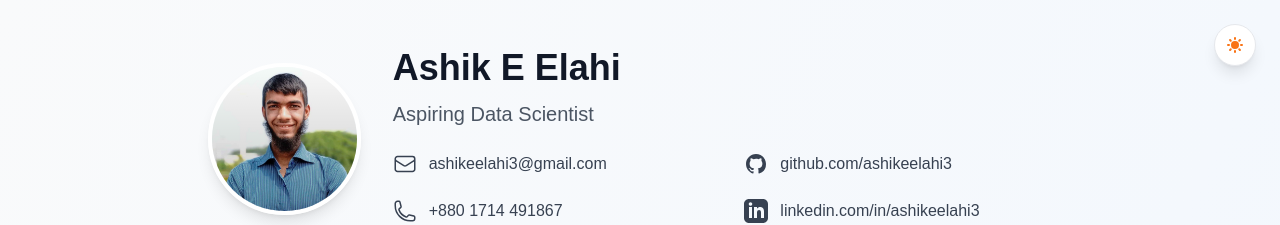
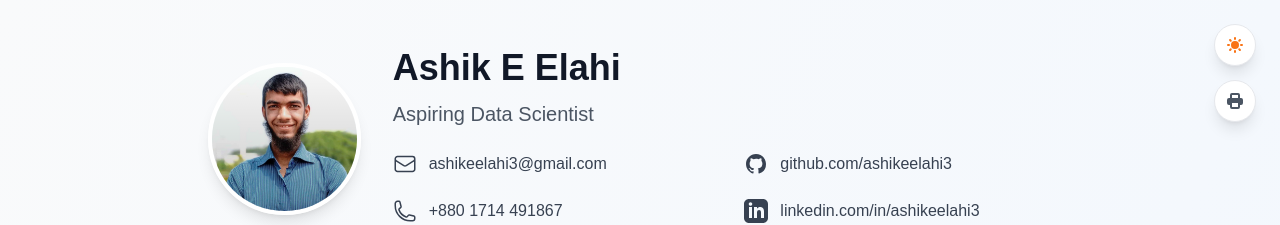
Before and after one commit to ashikeelahi3/next-portfolio, a Next.js app: page / in a window 1280 px wide. Shown: the top 225 px of the page. Built offline with nearby package versions, Linux system fonts and the light colour scheme.

Commit message:
Adding print button

```diff
--- a/src/app/layout.tsx
+++ b/src/app/layout.tsx
@@ -1,4 +1,5 @@
 // src/app/layout.tsx
+import PrintButton from '@/components/PrintButton';
 import './globals.css';
 import ThemeToggle from '@/components/ThemeToggle';
 
@@ -12,6 +13,7 @@ export default function RootLayout({
       <body className="bg-gray-50 dark:bg-gray-900 transition-colors duration-200">
         {children}
         <ThemeToggle />
+        <PrintButton />
       </body>
     </html>
   );
--- /dev/null
+++ b/src/components/PrintButton.tsx
@@ -0,0 +1,123 @@
+'use client';
+
+import { useState } from 'react';
+import { motion } from 'framer-motion';
+
+export default function PrintButton() {
+  const [showLabel, setShowLabel] = useState(false);
+
+  const handlePrint = () => {
+    // Apply print-friendly styles
+    const originalStyles = document.body.style.cssText;
+
+    // Create a style tag for print-specific CSS
+    const styleTag = document.createElement('style');
+    styleTag.id = 'print-styles';
+    styleTag.innerHTML = `
+      @media print {
+        /* Hide non-essential elements when printing */
+        header nav, footer, .fixed, button, form,
+        [role="navigation"], [role="search"],
+        iframe:not([title="resume"]),
+        .no-print {
+          display: none !important;
+        }
+
+        /* Print-specific layout adjustments */
+        body {
+          font-size: 12pt;
+          color: black !important;
+          background: white !important;
+        }
+
+        /* Ensure content is properly sized for paper */
+        .container, main, section {
+          width: 100% !important;
+          margin: 0 !important;
+          padding: 0 !important;
+        }
+
+        /* Improve text readability for print */
+        h1, h2, h3, h4, h5, h6 {
+          page-break-after: avoid;
+          page-break-inside: avoid;
+        }
+
+        p, blockquote, ul, ol, dl, table, figure {
+          page-break-inside: avoid;
+        }
+
+        /* Ensure good contrast for print */
+        * {
+          -webkit-print-color-adjust: exact !important;
+          color-adjust: exact !important;
+          print-color-adjust: exact !important;
+          color: black !important;
+          background: transparent !important;
+          box-shadow: none !important;
+        }
+
+        /* Remove background colors and adjust text */
+        .text-gray-600, .text-gray-700, .text-gray-800, .dark\\:text-gray-400,
+        .dark\\:text-gray-300, .dark\\:text-gray-200, .dark\\:text-gray-100 {
+          color: black !important;
+        }
+
+        /* Show URLs for links when printing */
+        a[href]:after {
+          content: " (" attr(href) ")";
+          font-size: 90%;
+          color: #333 !important;
+        }
+
+        /* Don't show URLs for internal, anchor or javascript links */
+        a[href^="#"]:after,
+        a[href^="javascript:"]:after,
+        a[href^="/"]:after {
+          content: "";
+        }
+      }
+    `;
+
+    // Add the style tag to the document head
+    document.head.appendChild(styleTag);
+
+    // Trigger print dialog
+    window.print();
+
+    // Clean up: Remove print styles and restore original styles
+    setTimeout(() => {
+      const printStyles = document.getElementById('print-styles');
+      if (printStyles) {
+        printStyles.remove();
+      }
+      document.body.style.cssText = originalStyles;
+    }, 100);
+  };
+
+  return (
+    <div className="fixed top-20 right-6 z-40 flex items-center"
+      onMouseEnter={() => setShowLabel(true)}
+      onMouseLeave={() => setShowLabel(false)}
+    >
+      {/* Label that appears on hover */}
+      <motion.div
+        initial={{ opacity: 0, x: 10 }}
+        animate={{ opacity: showLabel ? 1 : 0, x: showLabel ? 0 : 10 }}
+        className="mr-3 bg-white dark:bg-gray-800 text-gray-700 dark:text-gray-300 px-2 py-1 text-sm rounded-md shadow-md"
+      >
+        Print Resume
+      </motion.div>
+
+      <button
+        onClick={handlePrint}
+        className="p-2.5 rounded-full bg-white dark:bg-gray-800 shadow-lg hover:shadow-xl transition-all duration-200 border border-gray-200 dark:border-gray-700 flex items-center justify-center"
+        aria-label="Print resume as PDF"
+      >
+        <svg xmlns="http://www.w3.org/2000/svg" className="w-5 h-5 text-gray-600 dark:text-gray-300" viewBox="0 0 20 20" fill="currentColor">
+          <path fillRule="evenodd" d="M5 4v3H4a2 2 0 00-2 2v3a2 2 0 002 2h1v2a2 2 0 002 2h6a2 2 0 002-2v-2h1a2 2 0 002-2V9a2 2 0 00-2-2h-1V4a2 2 0 00-2-2H7a2 2 0 00-2 2zm8 0H7v3h6V4zm0 8H7v4h6v-4z" clipRule="evenodd" />
+        </svg>
+      </button>
+    </div>
+  );
+}
--- a/src/components/ThemeToggle.tsx
+++ b/src/components/ThemeToggle.tsx
@@ -47,13 +47,8 @@ export default function ThemeToggle() {
         className="p-2.5 rounded-full bg-white dark:bg-gray-800 shadow-lg hover:shadow-xl transition-all duration-200 border border-gray-200 dark:border-gray-700 flex items-center justify-center"
         aria-label={`Switch to ${isDark ? 'light' : 'dark'} mode`}
       >
-        <motion.div
-          initial={false}
-          animate={{ rotate: isDark ? 180 : 0 }}
-          transition={{ duration: 0.5 }}
-        >
         {isDark ? (
-            // Moon icon for dark mode
+          // Moon icon for dark mode (with no rotation)
           <svg xmlns="http://www.w3.org/2000/svg" className="w-5 h-5 text-yellow-400" viewBox="0 0 20 20" fill="currentColor">
             <path d="M17.293 13.293A8 8 0 016.707 2.707a8.001 8.001 0 1010.586 10.586z" />
           </svg>
@@ -63,7 +58,6 @@ export default function ThemeToggle() {
             <path fillRule="evenodd" d="M10 2a1 1 0 011 1v1a1 1 0 11-2 0V3a1 1 0 011-1zm4 8a4 4 0 11-8 0 4 4 0 018 0zm-.464 4.95l.707.707a1 1 0 001.414-1.414l-.707-.707a1 1 0 00-1.414 1.414zm2.12-10.607a1 1 0 010 1.414l-.706.707a1 1 0 11-1.414-1.414l.707-.707a1 1 0 011.414 0zM17 11a1 1 0 100-2h-1a1 1 0 100 2h1zm-7 4a1 1 0 011 1v1a1 1 0 11-2 0v-1a1 1 0 011-1zM5.05 6.464A1 1 0 106.465 5.05l-.708-.707a1 1 0 00-1.414 1.414l.707.707zm1.414 8.486l-.707.707a1 1 0 01-1.414-1.414l.707-.707a1 1 0 011.414 1.414zM4 11a1 1 0 100-2H3a1 1 0 000 2h1z" clipRule="evenodd" />
           </svg>
         )}
-        </motion.div>
       </button>
     </div>
   );
```
Lines whose indentation alone changed are shown as unchanged.
